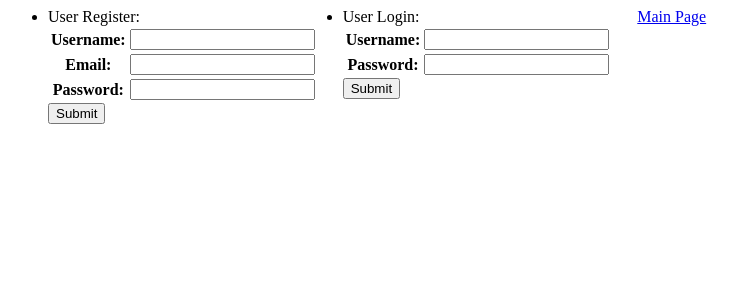
After one commit to mustafa-cosar/ceng445Project, a Django app: template src/website/toPickApp/templates/register.html in a window 1280 px wide. The commit adds this page. Shown: the top 300 px of the page, without its empty margins (0-737 px from the left). Run offline with Django 3.2, Linux system fonts and the light colour scheme; the template is opened without the code that fills it: values that come from a table or form of the project are taken from there, others are empty.

Commit message:
User Login&Register classes initiation

```diff
--- a/src/website/toPickApp/forms.py
+++ b/src/website/toPickApp/forms.py
@@ -1 +1,33 @@
+from django.contrib.auth.forms import AuthenticationForm
+from django.forms import ModelForm
 from django import forms
+from django.contrib.auth.models import User
+from django.forms import ValidationError
+
+class UserRegister(forms.Form):
+    username = forms.CharField(label="Username", max_length=30)
+    email = forms.CharField(label="Email", max_length=70)
+    password = forms.CharField(label="Password", max_length=30, widget=forms.PasswordInput)
+
+    class Meta:
+        model=User
+
+    def clean_username(self):
+        try:
+            user = User.objects.get(username=self.cleaned_data['username'])
+        except User.DoesNotExist:
+            return self.cleaned_data['username']
+        raise ValidationError(_("The username already exists. Please try another one."))
+
+    def clean_email(self):
+        try:
+            user = User.objects.get(email=self.cleaned_data['email'])
+        except Exception as e:
+            return self.cleaned_data['email']
+        raise ValidationError(_("The username already exists. Please try another one."))
+
+class UserLogin(forms.Form):
+    username = forms.CharField(label="Username", max_length=30)
+    password = forms.CharField(label="Password", max_length=30, widget=forms.PasswordInput)
+    class Meta:
+        model=User
--- a/src/website/toPickApp/templates/index.html
+++ b/src/website/toPickApp/templates/index.html
@@ -1,6 +1,3 @@
-{% extends "base.html" %}
-{% block content %}
-
 <form action="loadComponent" method="post">
     {% csrf_token %}
     <strong>Available Components: </strong><br/>
@@ -77,5 +74,3 @@
     </tr>
     {% endfor %}
 </table>
-
-{% endblock %}
--- /dev/null
+++ b/src/website/toPickApp/templates/register.html
@@ -0,0 +1,51 @@
+{% extends "base.html" %}
+{% block content %}
+
+<style media="screen">
+    div {
+        display: block;
+    }
+    .formLi {
+        float: left;
+    }
+    .errorlist {
+        display: none;
+    }
+    .inputForms {
+        margin-right: 25px;
+    }
+</style>
+
+<ul id="initPage">
+    <li class="formLi">
+        <div class="inputForms">
+            User Register:
+            <form method="POST" action="register">
+                {% csrf_token %}
+                <table>
+                    {{userregister.as_table}}
+                </table>
+                <input type="submit">
+            </form>
+        </div>
+    </li>
+
+    <li class="formLi">
+        <div class="inputForms">
+            User Login:
+            <form method="POST" action="login">
+                {% csrf_token %}
+                <table>
+                    {{userlogin.as_table}}
+                </table>
+                <input type="submit">
+            </form>
+        </div>
+    </li>
+</ul>
+
+<div>
+    <a href="home" name="toMain" value="Main Page">Main Page</a>
+</div>
+
+{% endblock %}
--- a/src/website/toPickApp/urls.py
+++ b/src/website/toPickApp/urls.py
@@ -1,10 +1,12 @@
 from django.conf.urls import url
 
-from toPickApp.views import BaseClass
+from toPickApp.views import BaseClass, home,register
 
 urlpatterns = [
+    url(r'^$', home),
     url(r'^$', BaseClass.as_view()),
     url(r'^load$', BaseClass.as_view()),
+    url(r'^register$', register),
     url(r'^loadComponent$', BaseClass.as_view(name='loadComponent')),
     url(r'^addInstance$', BaseClass.as_view(name='addInstance')),
     url(r'^removeInstance$', BaseClass.as_view(name='removeInstance')),
```
Also changed, not shown: src/website/toPickApp/views.py (+28 -0 lines).
